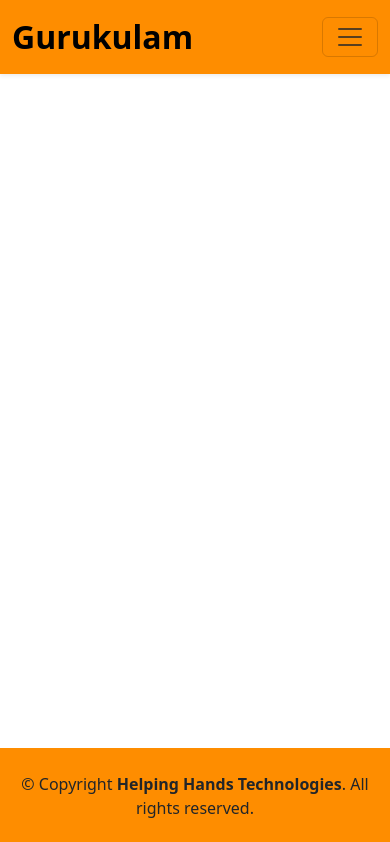
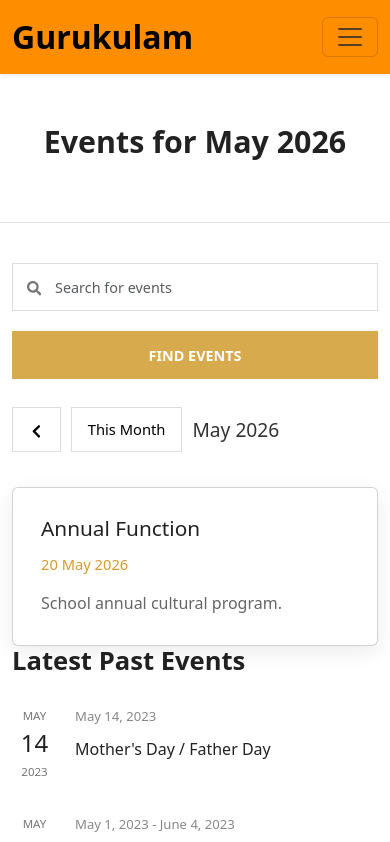
Before and after one commit to dipu4432/GURUKULAM, a React (Vite) app: page /events in a window 390 px wide. Shown: the top 842 px of the page. Built offline with nearby package versions, Linux system fonts and the light colour scheme.

Commit message:
added events

```diff
--- a/src/App.jsx
+++ b/src/App.jsx
@@ -7,6 +7,8 @@ import Footer from "./components/footer";
 import Vision from "./components/Vision";
 import WhyGurukulam from "./components/WhyGurukulam";
 import TrustBoards from "./components/TrustBoards";
+
+import Events from "./components/Events";
 
 function App() {
   return (
@@ -31,6 +33,11 @@ function App() {
               path="/trust-boards"
               element={<TrustBoards />}
             />
+
+            <Route
+              path="/events"
+              element={<Events />}
+            />
           </Routes>
         </div>
 
--- /dev/null
+++ b/src/components/events.css
@@ -0,0 +1,308 @@
+/* events.css */
+
+.events-section {
+  background: #fff;
+  padding-bottom: 80px;
+}
+
+/* =========================
+   HEADER
+========================= */
+
+.events-header {
+  padding: 70px 0;
+  border-bottom: 1px solid #e5e5e5;
+  text-align: center;
+}
+
+.events-header h2 {
+  font-size: 2.7rem;
+  font-weight: 700;
+  color: #222;
+  margin-bottom: 12px;
+}
+
+.events-header p {
+  color: #888;
+  font-size: 0.95rem;
+}
+
+.events-header span {
+  color: #d69a2d;
+}
+
+/* =========================
+   SEARCH BAR
+========================= */
+
+.events-topbar {
+  display: flex;
+  gap: 20px;
+  align-items: center;
+  margin-top: 60px;
+  margin-bottom: 35px;
+}
+
+.search-box {
+  flex: 1;
+  position: relative;
+}
+
+.search-box input {
+  height: 52px;
+  border-radius: 0;
+  padding-left: 42px;
+  border: 1px solid #ddd;
+  box-shadow: none;
+}
+
+.search-icon {
+  position: absolute;
+  top: 18px;
+  left: 15px;
+  color: #777;
+  font-size: 0.9rem;
+}
+
+.find-btn {
+  background: #d6aa4d;
+  color: #fff;
+  border: none;
+  height: 52px;
+  padding: 0 30px;
+  font-weight: 600;
+  transition: 0.3s;
+}
+
+.find-btn:hover {
+  background: #be943d;
+}
+
+/* =========================
+   MONTH BAR
+========================= */
+
+.month-bar {
+  display: flex;
+  align-items: center;
+  gap: 14px;
+  margin-bottom: 35px;
+}
+
+.month-btn,
+.current-btn {
+  border: 1px solid #ddd;
+  background: #fff;
+  padding: 10px 16px;
+  font-size: 0.92rem;
+}
+
+.month-bar h4 {
+  margin: 0;
+  font-size: 1.5rem;
+  color: #333;
+}
+
+/* =========================
+   NO EVENTS
+========================= */
+
+.no-events {
+  background: #f5f5f5;
+  padding: 18px;
+  text-align: center;
+  color: #666;
+  font-size: 0.95rem;
+  margin-bottom: 60px;
+}
+
+/* =========================
+   EVENT CARD
+========================= */
+
+.event-card {
+  border: none;
+  box-shadow: 0 6px 20px rgba(0, 0, 0, 0.08);
+  transition: 0.3s;
+  height: 100%;
+}
+
+.event-card:hover {
+  transform: translateY(-5px);
+}
+
+.event-card .card-body {
+  padding: 28px;
+}
+
+.event-card h5 {
+  font-size: 1.3rem;
+  margin-bottom: 12px;
+  color: #222;
+}
+
+.event-card span {
+  color: #d69a2d;
+  font-size: 0.92rem;
+  display: block;
+  margin-bottom: 14px;
+}
+
+.event-card p {
+  color: #666;
+  line-height: 1.8;
+  margin: 0;
+}
+
+/* =========================
+   PAST EVENTS
+========================= */
+
+.past-events h3 {
+  font-size: 2rem;
+  font-weight: 700;
+  margin-bottom: 40px;
+  color: #222;
+}
+
+.past-event-item {
+  display: flex;
+  gap: 28px;
+  margin-bottom: 42px;
+}
+
+.event-date {
+  min-width: 55px;
+  text-align: center;
+}
+
+.event-date .month,
+.event-date .year {
+  display: block;
+  color: #777;
+  font-size: 0.72rem;
+  text-transform: uppercase;
+}
+
+.event-date h4 {
+  font-size: 2rem;
+  margin: 5px 0;
+  color: #222;
+}
+
+.event-content small {
+  color: #888;
+  display: block;
+  margin-bottom: 10px;
+}
+
+.event-content h5 {
+  font-size: 1.45rem;
+  color: #222;
+  margin: 0;
+}
+
+/* =========================
+   TABLET VIEW
+========================= */
+
+@media (max-width: 991px) {
+  .events-header h2 {
+    font-size: 2.2rem;
+  }
+
+  .events-topbar {
+    flex-direction: column;
+    align-items: stretch;
+  }
+
+  .find-btn {
+    width: 100%;
+  }
+
+  .past-events h3 {
+    font-size: 1.8rem;
+  }
+
+  .event-content h5 {
+    font-size: 1.2rem;
+  }
+}
+
+/* =========================
+   MOBILE VIEW
+========================= */
+
+@media (max-width: 576px) {
+  .events-section {
+    padding-bottom: 50px;
+  }
+
+  .events-header {
+    padding: 50px 0;
+  }
+
+  .events-header h2 {
+    font-size: 1.9rem;
+  }
+
+  .events-header p {
+    font-size: 0.85rem;
+  }
+
+  .events-topbar {
+    margin-top: 40px;
+    margin-bottom: 28px;
+  }
+
+  .search-box input {
+    height: 48px;
+    font-size: 0.9rem;
+  }
+
+  .find-btn {
+    height: 48px;
+    font-size: 0.9rem;
+  }
+
+  .month-bar {
+    flex-wrap: wrap;
+    gap: 10px;
+  }
+
+  .month-bar h4 {
+    font-size: 1.2rem;
+  }
+
+  .no-events {
+    font-size: 0.9rem;
+    margin-bottom: 45px;
+  }
+
+  .past-events h3 {
+    font-size: 1.6rem;
+    margin-bottom: 30px;
+  }
+
+  .past-event-item {
+    gap: 18px;
+    margin-bottom: 35px;
+  }
+
+  .event-date {
+    min-width: 45px;
+  }
+
+  .event-date h4 {
+    font-size: 1.5rem;
+  }
+
+  .event-content small {
+    font-size: 0.82rem;
+  }
+
+  .event-content h5 {
+    font-size: 1rem;
+    line-height: 1.6;
+  }
+}
--- /dev/null
+++ b/src/components/events.jsx
@@ -0,0 +1,159 @@
+import Container from "react-bootstrap/Container";
+import Row from "react-bootstrap/Row";
+import Col from "react-bootstrap/Col";
+import Card from "react-bootstrap/Card";
+import Form from "react-bootstrap/Form";
+
+import { FaSearch, FaChevronLeft } from "react-icons/fa";
+
+import "./events.css";
+
+function Events() {
+  /* =========================
+     Upcoming Events
+  ========================= */
+
+//   const upcomingEvents = [];
+
+  // Example:
+  const upcomingEvents = [
+    {
+      title: "Annual Function",
+      date: "20 May 2026",
+      description: "School annual cultural program."
+    }
+  ];
+
+  /* =========================
+     Latest Past Events
+  ========================= */
+
+  const pastEvents = [
+    {
+      day: "14",
+      month: "MAY",
+      year: "2023",
+      date: "May 14, 2023",
+      title: "Mother's Day / Father Day",
+    },
+
+    {
+      day: "1",
+      month: "MAY",
+      year: "2023",
+      date: "May 1, 2023 - June 4, 2023",
+      title: "Summer Vacation (01/05/2023 to 04/06/2023)",
+    },
+
+    {
+      day: "29",
+      month: "APR",
+      year: "2023",
+      date: "April 29, 2023",
+      title: "Final Exam Result",
+    },
+  ];
+
+  return (
+    <section className="events-section">
+      {/* Header */}
+      <div className="events-header">
+        <Container>
+          <h2>Events for May 2026</h2>
+
+          {/* <p>
+            Home / <span>Events</span>
+          </p> */}
+        </Container>
+      </div>
+
+      {/* Main */}
+      <Container>
+        {/* Search */}
+        <div className="events-topbar">
+          <div className="search-box">
+            <FaSearch className="search-icon" />
+
+            <Form.Control
+              type="text"
+              placeholder="Search for events"
+            />
+          </div>
+
+          <button className="find-btn">
+            FIND EVENTS
+          </button>
+        </div>
+
+        {/* Month */}
+        <div className="month-bar">
+          <button className="month-btn">
+            <FaChevronLeft />
+          </button>
+
+          <button className="current-btn">
+            This Month
+          </button>
+
+          <h4>May 2026</h4>
+        </div>
+
+        {/* Upcoming Events */}
+        <div className="upcoming-section">
+          {upcomingEvents.length === 0 ? (
+            <div className="no-events">
+              There are no upcoming events.
+            </div>
+          ) : (
+            <Row className="g-4">
+              {upcomingEvents.map((event, index) => (
+                <Col lg={4} md={6} key={index}>
+                  <Card className="event-card">
+                    <Card.Body>
+                      <h5>{event.title}</h5>
+
+                      <span>{event.date}</span>
+
+                      <p>{event.description}</p>
+                    </Card.Body>
+                  </Card>
+                </Col>
+              ))}
+            </Row>
+          )}
+        </div>
+
+        {/* Past Events */}
+        <div className="past-events">
+          <h3>Latest Past Events</h3>
+
+          {pastEvents.map((event, index) => (
+            <div key={index} className="past-event-item">
+              {/* Date */}
+              <div className="event-date">
+                <span className="month">
+                  {event.month}
+                </span>
+
+                <h4>{event.day}</h4>
+
+                <span className="year">
+                  {event.year}
+                </span>
+              </div>
+
+              {/* Content */}
+              <div className="event-content">
+                <small>{event.date}</small>
+
+                <h5>{event.title}</h5>
+              </div>
+            </div>
+          ))}
+        </div>
+      </Container>
+    </section>
+  );
+}
+
+export default Events;
--- a/src/components/navBar.jsx
+++ b/src/components/navBar.jsx
@@ -71,6 +71,10 @@ function NavBar() {
               <Nav.Link href="#contact">
                 Contact
               </Nav.Link>
+
+              <Nav.Link href="/events">
+                Events
+              </Nav.Link>
             </Nav>
 
             {/* Button */}
```
